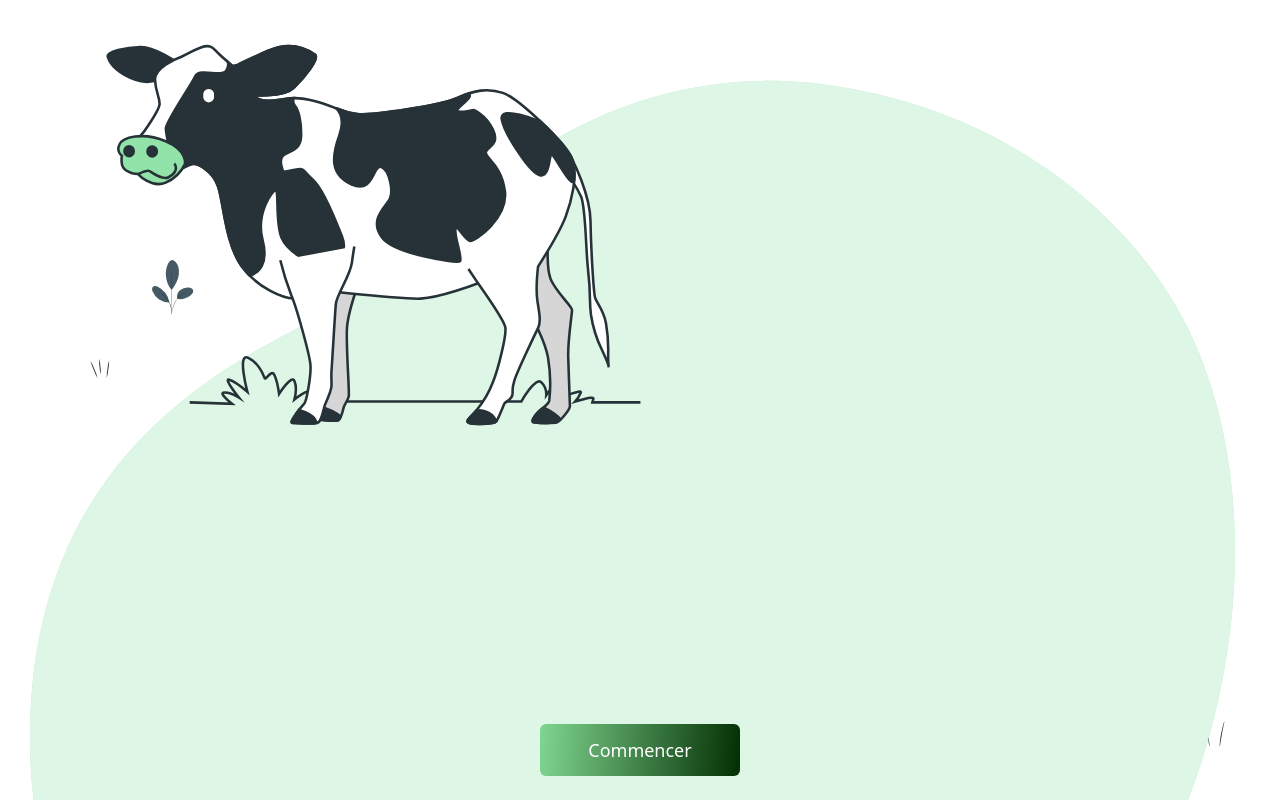
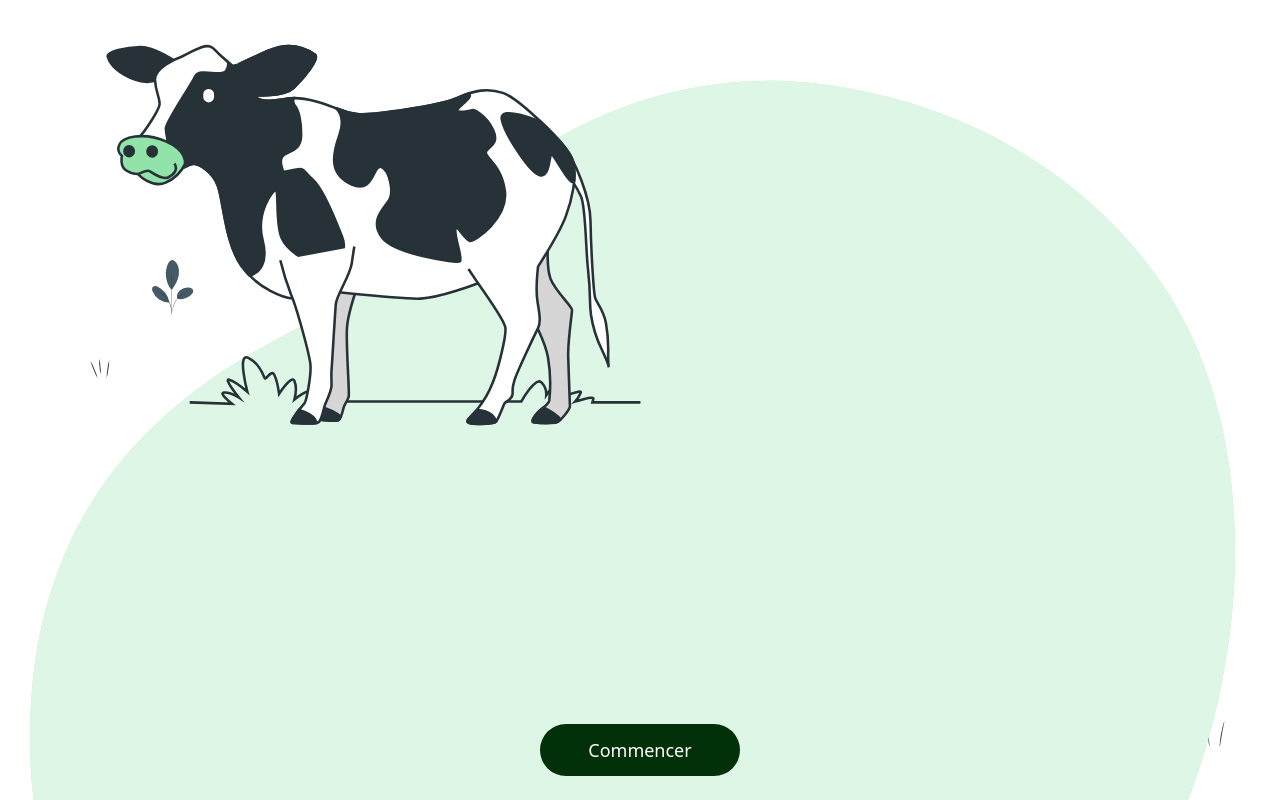
Before and after one commit to samuelmbabhazi/farm_frontend_web, a React (Vite) app: page /getstart in a window 1280 px wide. Shown: the top 800 px of the page. Built offline with nearby package versions, Linux system fonts and the light colour scheme.

Commit message:
fix:overflow

```diff
--- a/src/App.css
+++ b/src/App.css
@@ -21,3 +21,6 @@ body {
   background-repeat: no-repeat;
   background-size: cover;
 }
+body {
+  overflow: hidden !important;
+}
--- a/src/pages/Getstart.jsx
+++ b/src/pages/Getstart.jsx
@@ -1,4 +1,3 @@
-import logo from "../assets/onboardingImg/logo.png";
 import get from "../assets/onboardingImg/get.svg";
 
 function Getstart() {
@@ -14,7 +13,7 @@ function Getstart() {
         <p className=" font-light ">Une ferme prospère !</p>
       </div>
       <div className=" absolute bottom-6">
-        <button className="background  rounded-md p-3 px-12 flex justify-center">
+        <button className="bg-[#023008]  rounded-full p-3 px-12 flex justify-center">
           <span className="text-white text-lg">Commencer</span>
         </button>
       </div>
```
